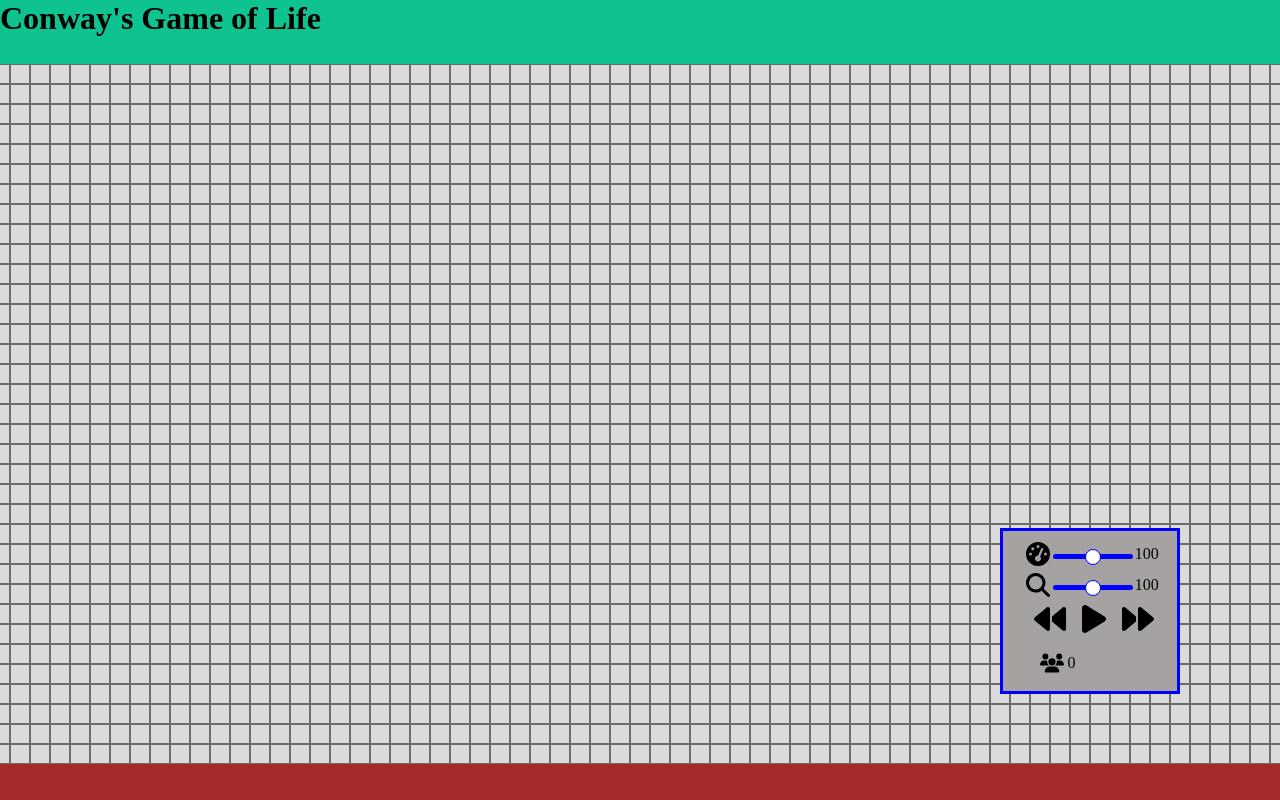
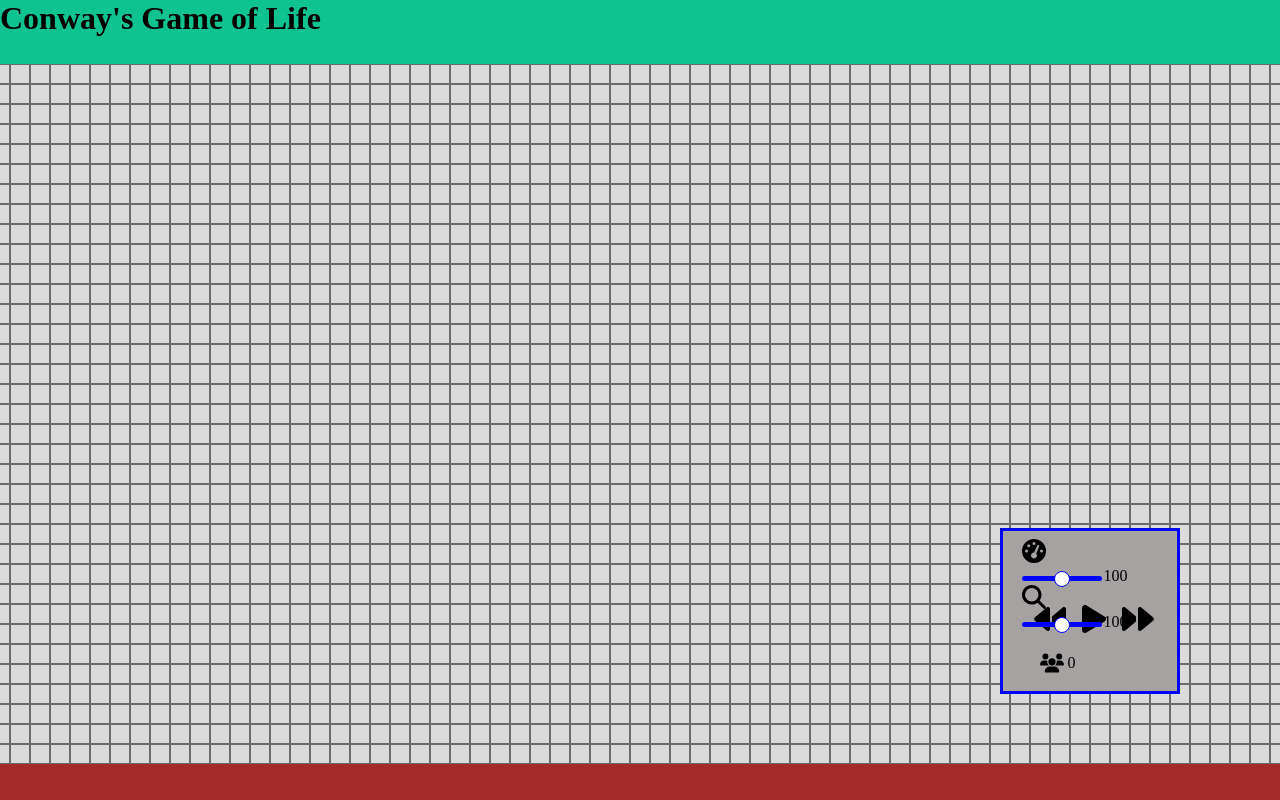
Before and after one commit to Pavel-Ignatenko6/Conways-Game-of-Life, a React (Vite) app: page / in a window 1280 px wide. Shown: the top 800 px of the page. Built offline with nearby package versions, Linux system fonts and the light colour scheme.

Commit message:
minor fix

```diff
--- a/src/state/runningSlice.js
+++ b/src/state/runningSlice.js
@@ -1,18 +1,18 @@
-import { createSlice } from "@reduxjs/toolkit";
+import { createSlice } from '@reduxjs/toolkit'
 
 const runningSlice = createSlice({
-    name: 'running',
-    initialState: {
-        value: false,
+  name: 'running',
+  initialState: {
+    value: false,
+  },
+  reducers: {
+    toggleRunning: state => {
+      state.value = !state.value
     },
-    reducers: {
-        toggleRunning: (state) => {
-            state.value = !state.value
-        }
-    }
+  },
 })
 
-export const { toggleRunning } = runningSlice.actions;
-export default runningSlice.reducer;
+export const { toggleRunning } = runningSlice.actions
+export default runningSlice.reducer
 
-export const runningValue = (state) => state.running.value;
+export const runningValue = state => state.running.value
--- a/src/styleControls.css
+++ b/src/styleControls.css
@@ -12,6 +12,7 @@
   border: 3px solid blue;
   background-color: rgb(166, 162, 162);
   padding: 5rem;
+  user-select: none;
 }
 
 .flex-container {
@@ -48,12 +49,8 @@
 }
 
 .slider-controls {
+  display: flex;
   flex-direction: column;
   justify-content: space-between;
-  margin: 0 1rem 0 1rem;
+  margin: 0 1.5rem 0 1rem;
 }
-
-.single-slider {
-  display: flex;
-  margin: 0.2rem 0;
-}
```
